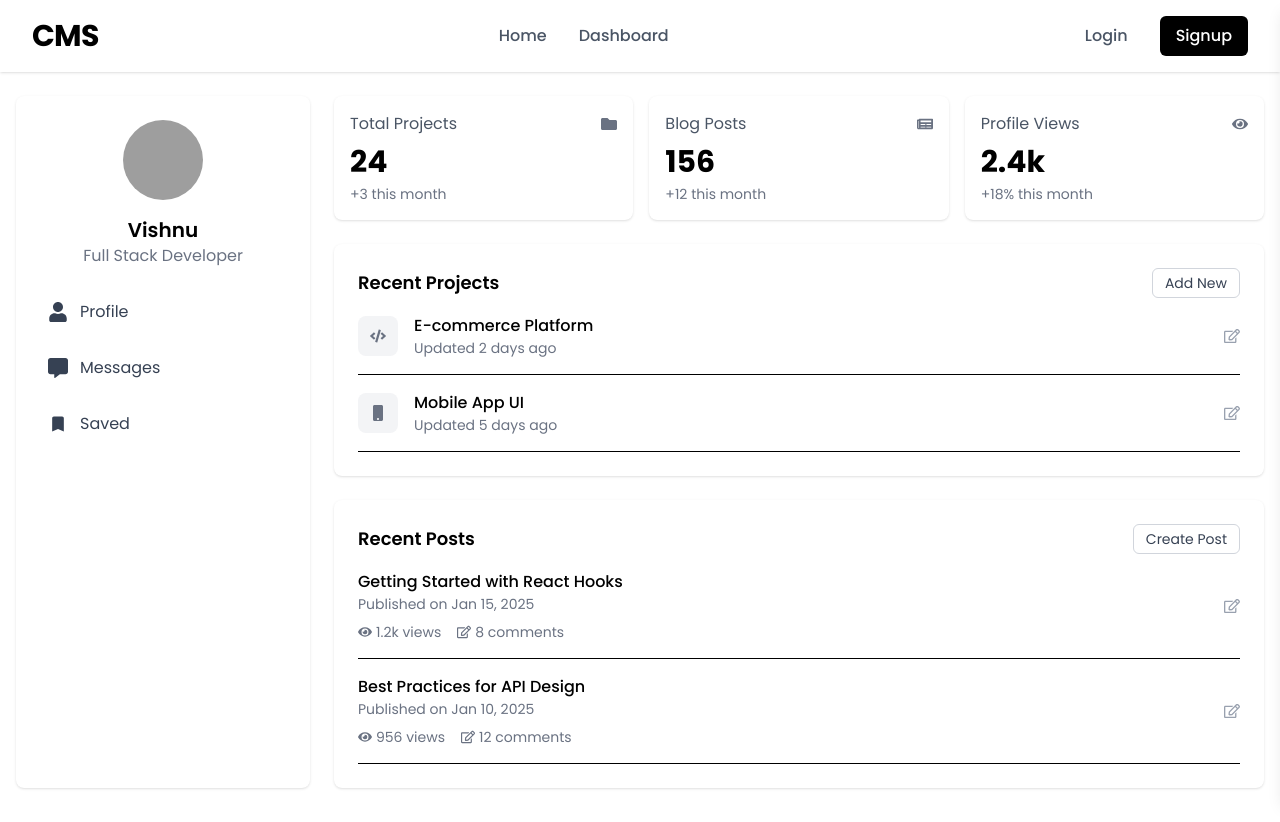
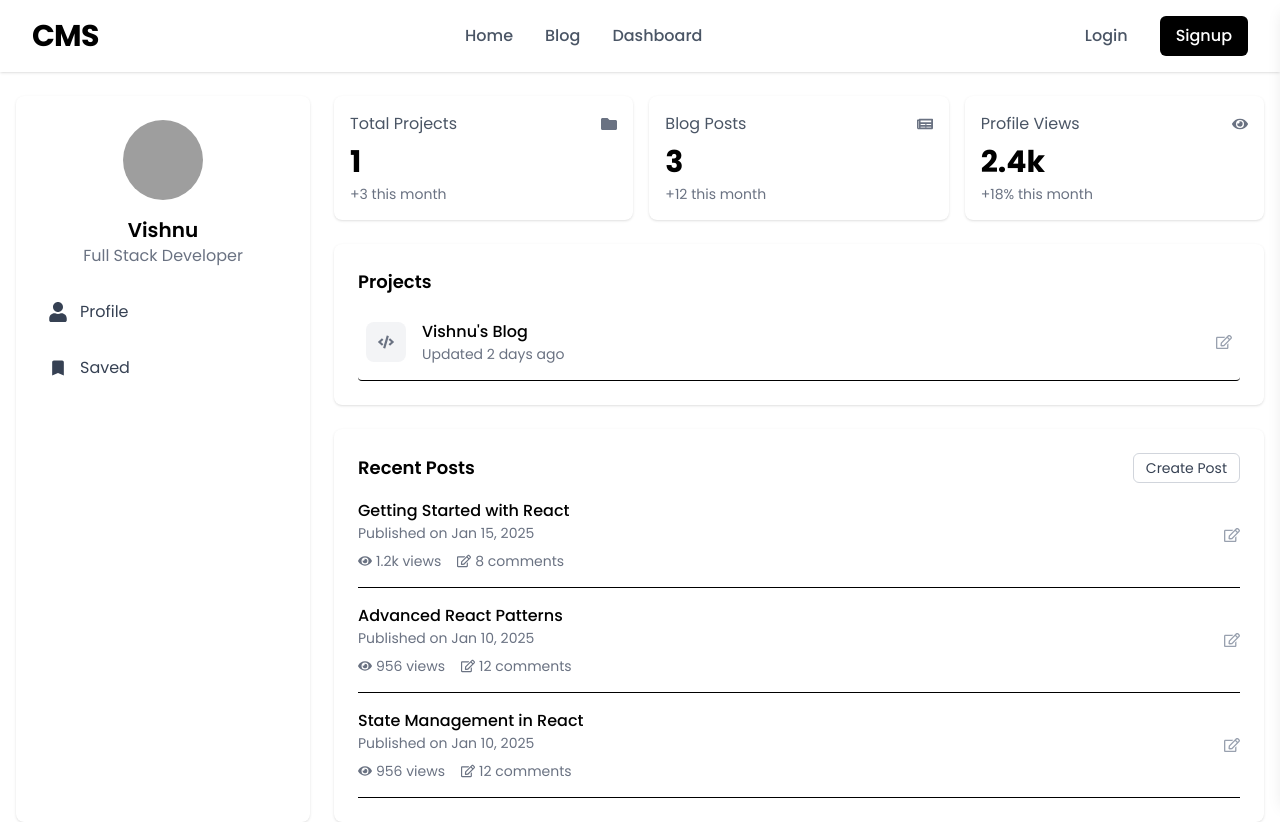
Before and after one commit to AbhinayAmbati/CMS, a React (Vite) app in the folder Frontend/: page /dashboard in a window 1280 px wide. Before the commit the page ends 800 px from the top, so only its background shows below. Built offline with nearby package versions, Linux system fonts and the light colour scheme; grey boxes are pictures that could not be loaded.

Commit message:
Add Blog and BlogPost components, update Navbar and Dashboard to include blog links

```diff
--- a/Frontend/src/Components/Navbar.jsx
+++ b/Frontend/src/Components/Navbar.jsx
@@ -11,7 +11,9 @@ const Navbar = () => {
 
   const navLinks = [
     { id: 1, title: "Home", path: "/" },
-    { id: 2, title: "Dashboard", path: "/dashboard" }
+    { id: 2, title: "Blog", path: "/blog" },
+    { id: 3, title: "Dashboard", path: "/dashboard" }
+
   ];
 
   return (
--- /dev/null
+++ b/Frontend/src/Pages/Blog.jsx
@@ -0,0 +1,70 @@
+import React from 'react'
+import { Link } from 'react-router-dom'
+
+const Blog = () => {
+  // Dummy data for blog posts with images
+  const blogPosts = [
+    {
+      id: 1,
+      title: 'Getting Started with React',
+      excerpt: 'Learn the basics of React and how to build your first application.',
+      author: 'vishnu',
+      date: 'April 9, 2024',
+      image: 'https://images.unsplash.com/photo-1633356122544-f134324a6cee?w=500&auto=format&fit=crop&q=60&ixlib=rb-4.0.3&ixid=M3wxMjA3fDB8MHxzZWFyY2h8Mnx8cmVhY3R8ZW58MHx8MHx8fDA%3D'
+    },
+    {
+      id: 2,
+      title: 'Advanced React Patterns',
+      excerpt: 'Explore advanced patterns and techniques in React development.',
+      author: 'vishnu',
+      date: 'April 8, 2024',
+      image: 'https://images.unsplash.com/photo-1633356122544-f134324a6cee?w=500&auto=format&fit=crop&q=60&ixlib=rb-4.0.3&ixid=M3wxMjA3fDB8MHxzZWFyY2h8Mnx8cmVhY3R8ZW58MHx8MHx8fDA%3D'
+    },
+    {
+      id: 3,
+      title: 'State Management in React',
+      excerpt: 'Understanding different state management solutions in React.',
+      author: 'vishnu',
+      date: 'April 7, 2024',
+      image: 'https://images.unsplash.com/photo-1633356122544-f134324a6cee?w=500&auto=format&fit=crop&q=60&ixlib=rb-4.0.3&ixid=M3wxMjA3fDB8MHxzZWFyY2h8Mnx8cmVhY3R8ZW58MHx8MHx8fDA%3D'
+    }
+  ]
+
+  return (
+    <div className='min-h-[calc(100vh-75px)] bg-white'>
+      <div className='container mx-auto px-4 py-16'>
+        <h1 className='text-5xl font-bold mb-16 text-center tracking-tight'>Vishnus Blog's</h1>
+        <div className='grid grid-cols-1 md:grid-cols-2 lg:grid-cols-3 gap-12'>
+          {blogPosts.map((post) => (
+            <Link
+              key={post.id}
+              to={`/blog/${post.id}`}
+              className='block group'
+            >
+              <div className='bg-white border border-gray-100 rounded-none overflow-hidden transition-all duration-300 hover:border-black'>
+                <div className='h-56 overflow-hidden'>
+                  <img
+                    src={post.image}
+                    alt={post.title}
+                    className='w-full h-full object-cover grayscale group-hover:grayscale-0 transition-all duration-500'
+                  />
+                </div>
+                <div className='p-8'>
+                  <h2 className='text-2xl font-semibold mb-4 group-hover:text-black transition-colors'>{post.title}</h2>
+                  <p className='text-gray-600 mb-6 line-clamp-2 text-base'>{post.excerpt}</p>
+                  <div className='flex items-center text-sm text-gray-500 border-t pt-4'>
+                    <span className='font-medium'>{post.author}</span>
+                    <span className='mx-2'>·</span>
+                    <span>{post.date}</span>
+                  </div>
+                </div>
+              </div>
+            </Link>
+          ))}
+        </div>
+      </div>
+    </div>
+  )
+}
+
+export default Blog
--- /dev/null
+++ b/Frontend/src/Pages/BlogPost.jsx
@@ -0,0 +1,51 @@
+import React from 'react'
+import { useParams, useNavigate } from 'react-router-dom'
+import { FaArrowLeft } from 'react-icons/fa'
+
+const BlogPost = () => {
+  const { id } = useParams()
+  const navigate = useNavigate()
+
+  const blogPost = {
+    id: id,
+    title: `Blog Post ${id}`,
+    content: 'This is the content of the blog post. In a real application, this would be fetched from an API. Lorem ipsum dolor sit amet, consectetur adipiscing elit. Sed do eiusmod tempor incididunt ut labore et dolore magna aliqua. Ut enim ad minim veniam, quis nostrud exercitation ullamco laboris nisi ut aliquip ex ea commodo consequat.',
+    author: ' vishnu',
+    date: 'April 9, 2024',
+    image: 'https://images.unsplash.com/photo-1633356122544-f134324a6cee?w=500&auto=format&fit=crop&q=60&ixlib=rb-4.0.3&ixid=M3wxMjA3fDB8MHxzZWFyY2h8Mnx8cmVhY3R8ZW58MHx8MHx8fDA%3D'
+  }
+
+  return (
+    <div className='min-h-[calc(100vh-75px)] bg-gray-50'>
+      <div className='container mx-auto px-4 py-12'>
+        <button
+          onClick={() => navigate(-1)}
+          className='flex items-center text-gray-600 hover:text-gray-800 mb-8 transition-colors'
+        >
+          <FaArrowLeft className='mr-2' />
+          Back to Blog
+        </button>
+
+        <div className='max-w-4xl mx-auto'>
+          <img
+            src={blogPost.image}
+            alt={blogPost.title}
+            className='w-full h-[500px] object-cover mb-8'
+          />
+
+          <h1 className='text-4xl font-bold mb-4'>{blogPost.title}</h1>
+          <div className='flex items-center text-gray-600 mb-8'>
+            <span>By {blogPost.author}</span>
+            <span className='mx-2'>•</span>
+            <span>{blogPost.date}</span>
+          </div>
+          <div className='prose max-w-none'>
+            <p className='text-lg leading-relaxed text-gray-700'>{blogPost.content}</p>
+          </div>
+        </div>
+      </div>
+    </div>
+  )
+}
+
+export default BlogPost
--- a/Frontend/src/Pages/Dashboard.jsx
+++ b/Frontend/src/Pages/Dashboard.jsx
@@ -1,8 +1,11 @@
-import React from 'react';
-import { FaFolder, FaEye, FaNewspaper, FaCode, FaMobile, FaRegEdit, FaCommentAlt, FaUser } from 'react-icons/fa';
+import React, { useState } from 'react';
+import { FaFolder, FaEye, FaNewspaper, FaCode, FaMobile, FaRegEdit, FaCommentAlt, FaUser, FaTimes } from 'react-icons/fa';
 import { MdBookmark } from 'react-icons/md';
+import { Link } from 'react-router-dom';
 
 const Dashboard = () => {
+  const [showEditModal, setShowEditModal] = useState(false);
+  const [selectedProject, setSelectedProject] = useState(null);
 
   const userData = {
     name: "Vishnu",
@@ -10,36 +13,75 @@ const Dashboard = () => {
     profileImage: "https://imgs.search.brave.com/Wy9yeON3-cT0jG1XYVChtQhRHqReCB8MUuscX8tdfx0/rs:fit:500:0:0:0/g:ce/aHR0cHM6Ly9tZWRp/YS5pc3RvY2twaG90/by5jb20vaWQvMTEz/MTE2NDU0OC92ZWN0/b3IvYXZhdGFyLTUu/anBnP3M9NjEyeDYx/MiZ3PTAmaz0yMCZj/PUNLNDlTaExKd0R4/RTRraXJvQ1I0Mmtp/bVR1dWh2dW8yRkg1/eV82YVNnRW89",
   };
 
-
   const statsData = [
-    { id: 1, title: "Total Projects", value: "24", change: "+3 this month", icon: <FaFolder className="text-gray-500" /> },
-    { id: 2, title: "Blog Posts", value: "156", change: "+12 this month", icon: <FaNewspaper className="text-gray-500" /> },
+    { id: 1, title: "Total Projects", value: "1", change: "+3 this month", icon: <FaFolder className="text-gray-500" /> },
+    { id: 2, title: "Blog Posts", value: "3", change: "+12 this month", icon: <FaNewspaper className="text-gray-500" /> },
     { id: 3, title: "Profile Views", value: "2.4k", change: "+18% this month", icon: <FaEye className="text-gray-500" /> },
   ];
 
-
   const navLinks = [
     { id: 1, title: "Profile", icon: <FaUser size={20} /> },
-    { id: 2, title: "Messages", icon: <FaCommentAlt size={20} /> },
     { id: 3, title: "Saved", icon: <MdBookmark size={20} /> },
   ];
 
-
   const recentProjects = [
-    { id: 1, title: "E-commerce Platform", updatedDays: 2, icon: <FaCode className="text-gray-500" /> },
-    { id: 2, title: "Mobile App UI", updatedDays: 5, icon: <FaMobile className="text-gray-500" /> },
+    { id: 1, title: "Vishnu's Blog", updatedDays: 2, icon: <FaCode className="text-gray-500" /> },
   ];
 
-
   const recentPosts = [
-    { id: 1, title: "Getting Started with React Hooks", date: "Jan 15, 2025", views: "1.2k", comments: 8 },
-    { id: 2, title: "Best Practices for API Design", date: "Jan 10, 2025", views: "956", comments: 12 },
+    { id: 1, title: "Getting Started with React ", date: "Jan 15, 2025", views: "1.2k", comments: 8 },
+    { id: 2, title: "Advanced React Patterns", date: "Jan 10, 2025", views: "956", comments: 12 },
+    { id: 3, title: "State Management in React", date: "Jan 10, 2025", views: "956", comments: 12 },
   ];
 
+  const handleProjectClick = (project) => {
+    setSelectedProject(project);
+    setShowEditModal(true);
+  };
+
+  const handleEditConfirm = () => {
+
+    console.log('Editing project:', selectedProject);
+    setShowEditModal(false);
+  };
+
   return (
-    <div className="container min-h-[calc(100vh-100px)] mx-auto px-4 pt-8 ">
+    <div className="container min-h-[calc(100vh-100px)] mx-auto px-4 pt-8">
+      {/* Edit Modal */}
+      {showEditModal && (
+        <div className="fixed inset-0 bg-black/80  flex items-center justify-center z-50">
+          <div className="bg-white rounded-lg p-6 max-w-md w-full mx-4">
+            <div className="flex justify-between items-center mb-4">
+              <h3 className="text-xl font-semibold">Edit Project</h3>
+              <button
+                onClick={() => setShowEditModal(false)}
+                className="text-gray-500 hover:text-gray-700"
+              >
+                <FaTimes />
+              </button>
+            </div>
+            <p className="text-gray-600 mb-6">
+              Do you want to edit "{selectedProject?.title}"?
+            </p>
+            <div className="flex justify-end space-x-4">
+              <button
+                onClick={() => setShowEditModal(false)}
+                className="px-4 py-2 text-gray-600 hover:text-gray-800"
+              >
+                Cancel
+              </button>
+              <button
+                onClick={handleEditConfirm}
+                className="px-4 py-2 bg-black text-white hover:bg-gray-800 rounded"
+              >
+                Edit
+              </button>
+            </div>
+          </div>
+        </div>
+      )}
+
       <div className="grid grid-cols-1 md:grid-cols-4 gap-6">
-
         <div className="bg-white p-6 rounded-lg shadow-sm">
           <div className="flex flex-col items-center">
             <div className="w-20 h-20 rounded-full overflow-hidden mb-4">
@@ -59,9 +101,7 @@ const Dashboard = () => {
           </div>
         </div>
 
-
         <div className="md:col-span-3 space-y-6">
-
           <div className="grid grid-cols-1 md:grid-cols-3 gap-4">
             {statsData.map((stat) => (
               <div key={stat.id} className="bg-white p-4 rounded-lg shadow-sm flex flex-col">
@@ -75,16 +115,18 @@ const Dashboard = () => {
             ))}
           </div>
 
-
           <div className="bg-white rounded-lg shadow-sm p-6">
             <div className="flex justify-between items-center mb-4">
-              <h3 className="font-semibold text-lg">Recent Projects</h3>
-              <button className="bg-white border border-gray-300 text-gray-700 px-3 py-1 rounded-md text-sm">Add New</button>
+              <h3 className="font-semibold text-lg">Projects</h3>
             </div>
 
             <div className="space-y-4">
               {recentProjects.map((project) => (
-                <div key={project.id} className="flex items-center justify-between border-b pb-4">
+                <div
+                  key={project.id}
+                  className="flex items-center justify-between border-b pb-4 cursor-pointer hover:bg-gray-50 p-2 rounded"
+                  onClick={() => handleProjectClick(project)}
+                >
                   <div className="flex items-center space-x-4">
                     <div className="p-3 bg-gray-100 rounded-lg">
                       {project.icon}
@@ -102,7 +144,6 @@ const Dashboard = () => {
             </div>
           </div>
 
-
           <div className="bg-white rounded-lg shadow-sm p-6">
             <div className="flex justify-between items-center mb-4">
               <h3 className="font-semibold text-lg">Recent Posts</h3>
@@ -113,7 +154,7 @@ const Dashboard = () => {
               {recentPosts.map((post) => (
                 <div key={post.id} className="flex justify-between border-b pb-4">
                   <div>
-                    <h4 className="font-medium">{post.title}</h4>
+                    <Link to={`/blog/${post.id}`}   className="font-medium hover:text-blue-800 transition-colors">{post.title}</Link>
                     <p className="text-sm text-gray-500">Published on {post.date}</p>
                     <div className="flex space-x-4 mt-2 text-sm text-gray-500">
                       <span className="flex items-center"><FaEye className="mr-1" /> {post.views} views</span>
@@ -130,7 +171,6 @@ const Dashboard = () => {
         </div>
       </div>
     </div>
-
   );
 };
 
--- a/Frontend/src/Routes/Navroutes.jsx
+++ b/Frontend/src/Routes/Navroutes.jsx
@@ -4,6 +4,8 @@ import Home from '../Pages/Home'
 import Dashboard from '../Pages/Dashboard'
 import Login from '../Pages/Login'
 import Signup from '../Pages/Signup'
+import Blog from '../Pages/Blog'
+import BlogPost from '../Pages/BlogPost'
 
 const Navroutes = () => {
   return (
@@ -12,6 +14,8 @@ const Navroutes = () => {
         <Route path="/dashboard" element={<Dashboard />} />
         <Route path="/login" element={<Login />} />
         <Route path="/signup" element={<Signup />} />
+        <Route path="/blog" element={<Blog />} />
+        <Route path="/blog/:id" element={<BlogPost />} />
     </Routes>
   )
 }
```
